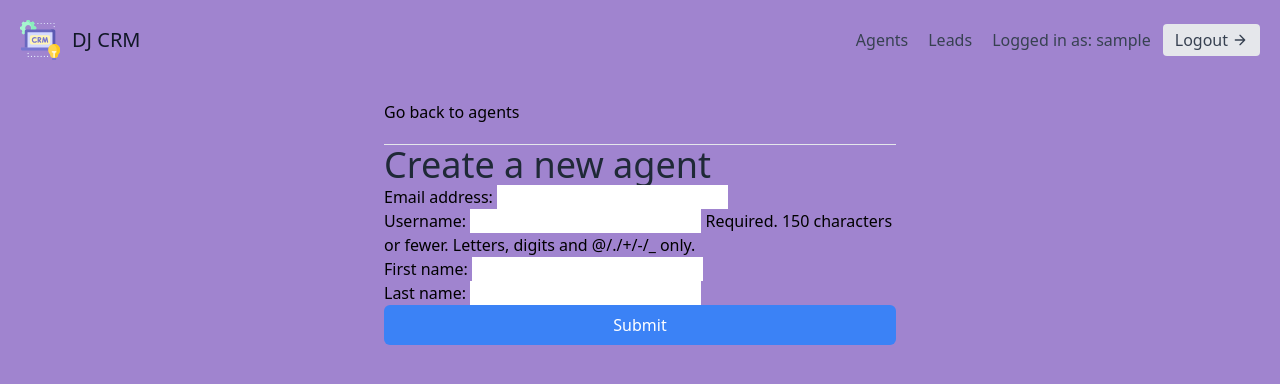
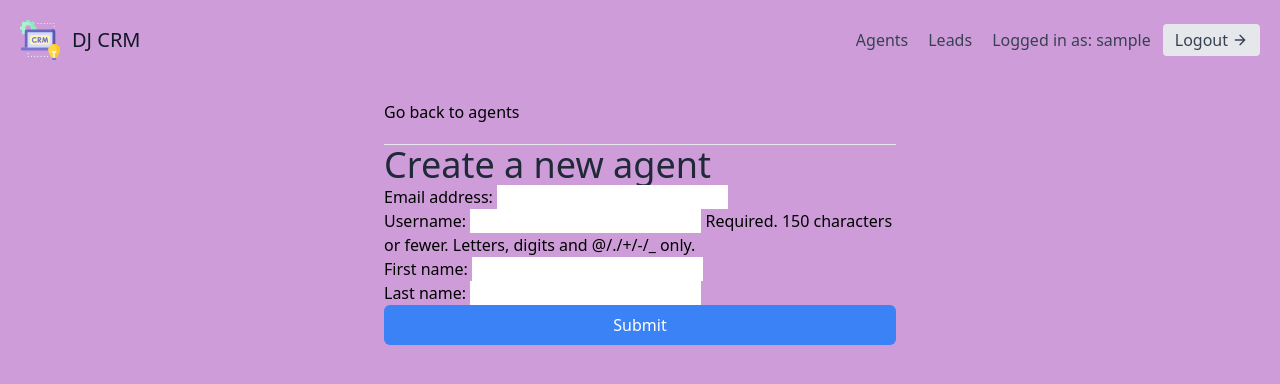
Before and after one commit to Wambui-123/CRM, a Django app: page /agents/create/ in a window 1280 px wide. Shown: the top 384 px of the page. Run offline with Django 3.2, Linux system fonts and the light colour scheme; a user stored in the database is signed in; tables that the repository leaves empty hold one stand-in row (values such as "Sample post"); style sheets or scripts are compiled from the project's sources; some libraries are stand-ins or nearby versions.

Commit message:
deployment

```diff
--- a/templates/base.html
+++ b/templates/base.html
@@ -11,7 +11,7 @@
     <link href="https://unpkg.com/tailwindcss@^2/dist/tailwind.min.css" rel="stylesheet">
     <link href="/dist/output.css" rel="stylesheet">
 </head>
-<body style="background-color: #A084CF;  background-size: cover;">
+<body style="background-color: #CE9DD9;  background-size: cover;">
     <div class="max-w-7xl mx-auto">
         {% include 'navbar.html' %}
         {% include 'messages.html' %}
```
